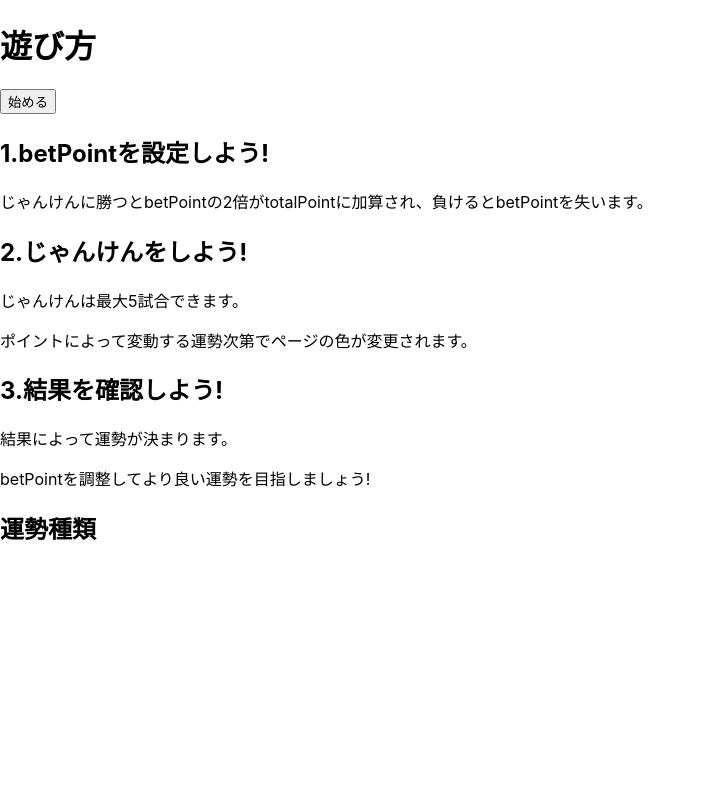
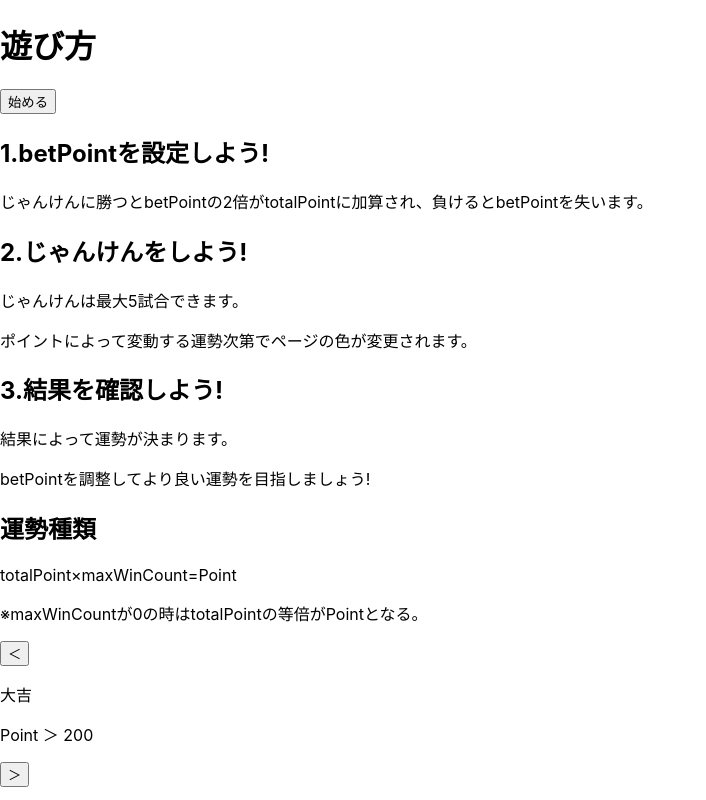
Before and after one commit to koshiro-adachi/janken-app, a React (Create React App) app: page /howtoplay in a window 1280 px wide. Shown: the whole page, without its empty margins (0-706 px from the left). Built offline with nearby package versions, Linux system fonts and the light colour scheme.

Commit message:
スライド

```diff
--- a/src/Pages/HowToPlay/HowToPlay.tsx
+++ b/src/Pages/HowToPlay/HowToPlay.tsx
@@ -24,7 +24,16 @@ export const HowToPlay = () => {
           </div>
           <div>
             <h2>運勢種類</h2>
-            {/* スライドで運勢確認 */}
+            <p>totalPoint×maxWinCount=Point</p>
+            <p>※maxWinCountが0の時はtotalPointの等倍がPointとなる。</p>
+            <div>
+              <button>＜</button>
+              <div>
+                <p>大吉</p>
+                <p>Point ＞ 200</p>
+                <button>＞</button>
+              </div>
+            </div>
           </div>
         </div>
       </HowToPlayFooter>
```
